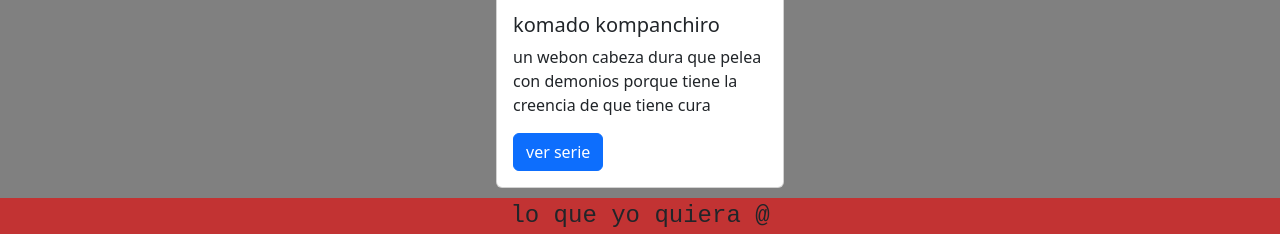
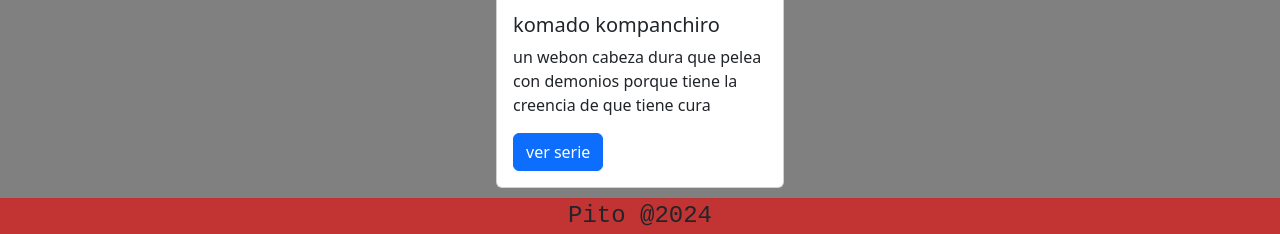
Before and after one commit to hugo0446/pagina_anime, a plain HTML site: page index.html in a window 1280 px wide. Shown: the part 672-906 px from the top of the page. Drawn offline with nearby package versions, Linux system fonts and the light colour scheme.

Commit message:
Cambio de footer

```diff
--- a/index.html
+++ b/index.html
@@ -108,7 +108,7 @@
 
 <footer>
 
-    <p class="text">lo que yo quiera @</p>
+    <p class="text">Pito @2024</p>
 
 </footer>
 </body>
```
